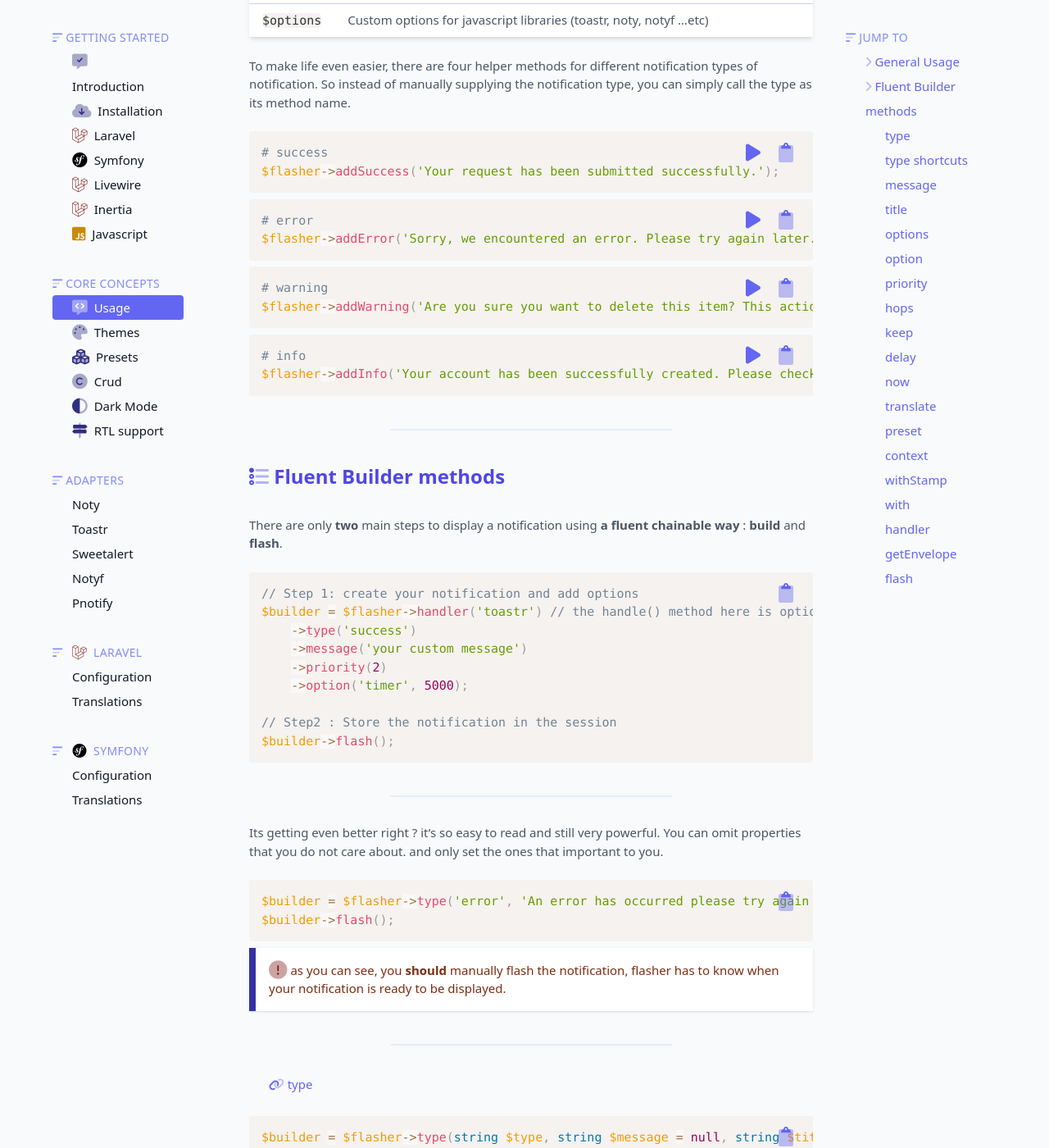
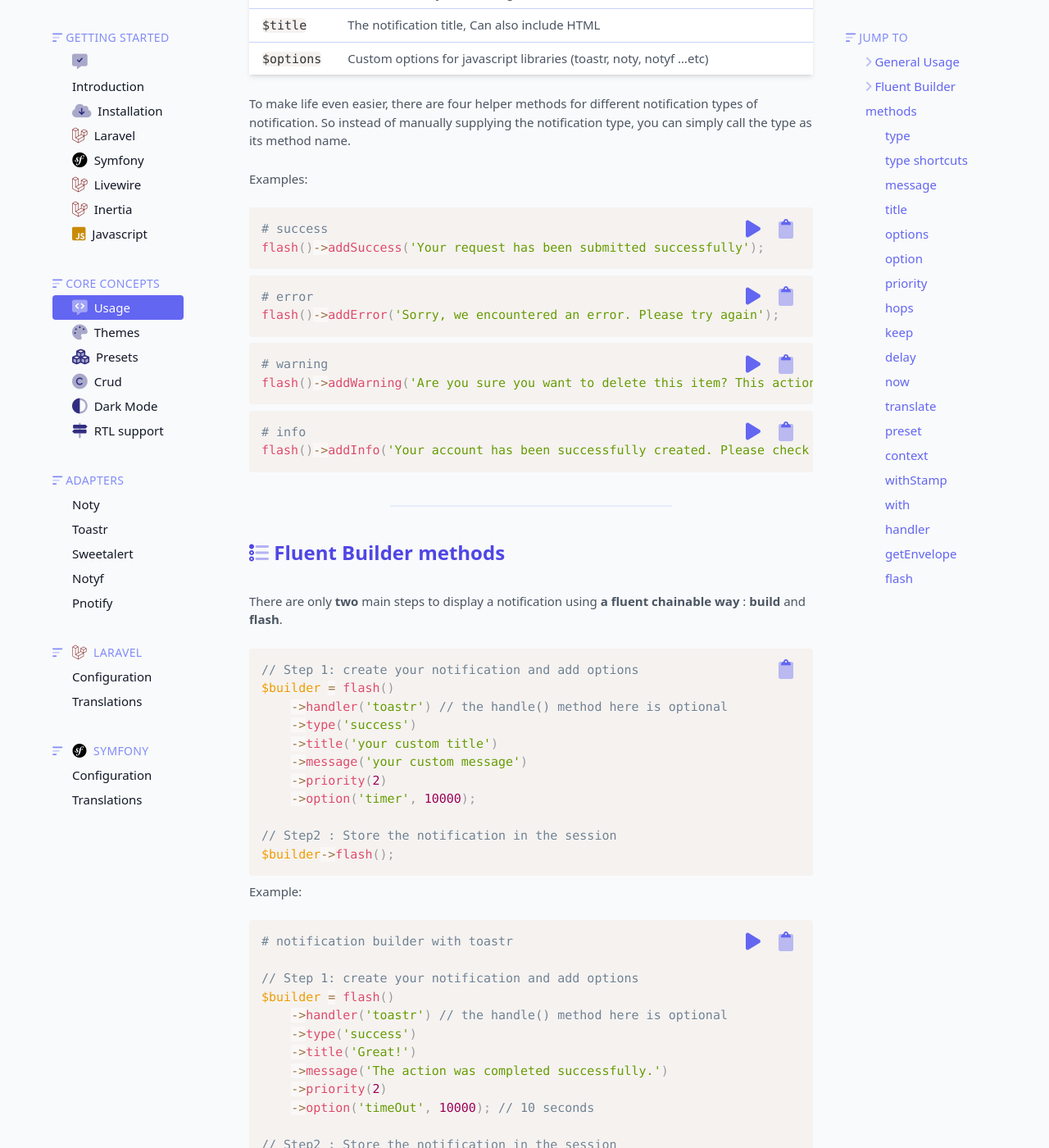
Before and after one commit to php-flasher/php-flasher.github.io, a Jekyll site: the page built from docs/concepts/usage.md, in a window 1280 px wide and 1400 px high, scrolled down 798 px. Shown: the whole window at 82% size. Built offline with Jekyll 4.4.1, drawn with Linux system fonts in a browser that asks for light colours; nearby versions of some CDN libraries; comment, search, counter and statistics services are not loaded; some of the changed text lies outside the part shown.

Commit message:
add more examples

````diff
--- a/_data/entrypoints.yml
+++ b/_data/entrypoints.yml
@@ -13,7 +13,8 @@
     "main": {
       "js": [
         "/dist/runtime.4454596f.js",
-        "/dist/main.0090a42b.js"
+        "/dist/245.aacf1689.js",
+        "/dist/main.14fd2146.js"
       ],
       "css": [
         "/dist/857.11f63fec.css",
--- a/_data/manifest.yml
+++ b/_data/manifest.yml
@@ -2,7 +2,7 @@
   "dist/homepage.css": "/dist/homepage.daa70971.css",
   "dist/homepage.js": "/dist/homepage.82551349.js",
   "dist/main.css": "/dist/main.94bbbeaa.css",
-  "dist/main.js": "/dist/main.0090a42b.js",
+  "dist/main.js": "/dist/main.14fd2146.js",
   "dist/adapter-flasher.js": "/dist/adapter-flasher.74de58f6.js",
   "dist/adapter-noty.js": "/dist/adapter-noty.b07d0868.js",
   "dist/adapter-notyf.js": "/dist/adapter-notyf.d8339f0e.js",
--- a/docs/concepts/usage.md
+++ b/docs/concepts/usage.md
@@ -11,12 +11,14 @@ updated_at: 2022-05-08
 Using this package is actually pretty easy. Adding notifications to your application actually require only one line of code.
 
 ```php
+flash()->addFlash(string $type, string $message, string $title = null, array $options = [])
+```
+
+Example:
+
+```php
 # success
 flash()->addFlash('success', 'Your request has been submitted successfully.');
-```
-
-```php
-$notification = $flasher->addFlash(string $type, string $message, string $title = null, array $options = [])
 ```
 
 | param      | description                                                                                                                                                                                                                                                                                                         |
@@ -29,24 +31,26 @@ $notification = $flasher->addFlash(string $type, string $message, string $title
 To make life even easier, there are four helper methods for different notification types of notification.
 So instead of manually supplying the notification type, you can simply call the type as its method name.
 
+Examples:
+
 ```php
 # success
-$flasher->addSuccess('Your request has been submitted successfully.');
+flash()->addSuccess('Your request has been submitted successfully');
 ```
 
 ```php
 # error
-$flasher->addError('Sorry, we encountered an error. Please try again later.');
+flash()->addError('Sorry, we encountered an error. Please try again');
 ```
 
 ```php
 # warning
-$flasher->addWarning('Are you sure you want to delete this item? This action cannot be undone.');
+flash()->addWarning('Are you sure you want to delete this item? This action cannot be undone.');
 ```
 
 ```php
 # info
-$flasher->addInfo('Your account has been successfully created. Please check your email for a confirmation message.');
+flash()->addInfo('Your account has been successfully created. Please check your email for a confirmation message.');
 ```
 
 ---
@@ -57,11 +61,31 @@ There are only __two__ main steps to display a notification using **a fluent cha
 
 ```php
 // Step 1: create your notification and add options
-$builder = $flasher->handler('toastr') // the handle() method here is optional
+$builder = flash()
+    ->handler('toastr') // the handle() method here is optional
     ->type('success')
+    ->title('your custom title')
     ->message('your custom message')
     ->priority(2)
-    ->option('timer', 5000);
+    ->option('timer', 10000);
+
+// Step2 : Store the notification in the session
+$builder->flash();
+```
+
+Example:
+
+```php
+# notification builder with toastr
+
+// Step 1: create your notification and add options
+$builder = flash()
+    ->handler('toastr') // the handle() method here is optional
+    ->type('success')
+    ->title('Great!')
+    ->message('The action was completed successfully.')
+    ->priority(2)
+    ->option('timeOut', 10000); // 10 seconds
 
 // Step2 : Store the notification in the session
 $builder->flash();
@@ -71,11 +95,6 @@ $builder->flash();
 
 Its getting even better right ? it's so easy to read and still very powerful. You can omit properties that you do not care about. and only set the ones that important to you.
 
-```php
-$builder = $flasher->type('error', 'An error has occurred please try again later.');
-$builder->flash();
-```
-
 > <span class="text-orange-900"><i class="fa-duotone fa-circle-exclamation text-red-900 fa-xl"></i> as you can see, you **should** manually flash the notification, flasher has to know when your notification is ready to be displayed.</span> <br>
 
 ---
@@ -83,7 +102,17 @@ $builder->flash();
 <p id="method-type"><a href="#method-type" class="anchor"><i class="fa-duotone fa-link"></i> type</a></p>
 
 ```php
-$builder = $flasher->type(string $type, string $message = null, string $title = null, array $options = [])
+flash()->type(string $type, string $message = null, string $title = null, array $options = []);
+```
+
+Example:
+
+```php
+# example with type
+
+flash()
+    ->type('error', 'An error has occurred please try again later.')
+    ->flash();
 ```
 
 | param      | description                                                                                                                                                                                                                                                                                     |
@@ -91,67 +120,103 @@ $builder = $flasher->type(string $type, string $message = null, string $title =
 | `$type`    | <span class="text-white bg-green-600 px-2 py-1 rounded">success</span>, <span class="text-white bg-red-600 px-2 py-1 rounded">error</span>, <span class="text-white bg-yellow-600 px-2 py-1 rounded">warning</span>, <span class="text-white bg-blue-600 px-2 py-1 rounded">info</span> ....etc |
 | `$message` | The body of the message you want to deliver to your user. This may contain HTML. If you add links, be sure to add the appropriate classes for the framework you are using.                                                                                                                      |
 | `$title`   | The notification title                                                                                                                                                                                                                                                                          |
-| `$options` | Custom options for javascript libraries (toastr, noty, notyf ...etc)                                                                                                                                                                                                                            |
-| `$builder` | An instance of the notification builder, so you could chain other builder methods on it                                                                                                                                                                                                         |
+| `$options` | Custom options to be passed to the javascript libraries (toastr, noty, notyf ...etc)                                                                                                                                                                                                            |
 
 ---
 
 <p id="method-shortcuts"><a href="#method-shortcuts" class="anchor"><i class="fa-duotone fa-link"></i> type shortcuts</a></p>
 
 ```php
-$builder = $flasher->success(string $message = null, string $title = null, array $options = [])
-$builder = $flasher->error(string $message = null, string $title = null, array $options = [])
-$builder = $flasher->warning(string $message = null, string $title = null, array $options = [])
-$builder = $flasher->info(string $message = null, string $title = null, array $options = [])
+flash()->success(string $message = null, string $title = null, array $options = []);
+flash()->error(string $message = null, string $title = null, array $options = []);
+flash()->warning(string $message = null, string $title = null, array $options = []);
+flash()->info(string $message = null, string $title = null, array $options = []);
 ```
 
-| description                               |
-|-------------------------------------------|
-| Shortcuts for the $flasher->type() method |
+example :
+
+```php
+# success type with title
+
+flash()
+    ->success('The action was completed successfully.', 'Congratulations!')
+    ->flash();
+```
 
 ---
 
 <p id="method-message"><a href="#method-message" class="anchor"><i class="fa-duotone fa-link"></i> message</a></p>
 
 ```php
-$builder = $flasher->message(string $message);
+flash()->message(string $message);
 ```
 
-| param      | description                 |
-|------------|-----------------------------|
-| `$message` | The message to be displayed |
+Example:
+
+```php
+# error message
+
+flash()
+    ->message('This may take some time. Do not refresh the page.')
+    ->error()
+    ->flash();
+```
 
 ---
 
 <p id="method-title"><a href="#method-title" class="anchor"><i class="fa-duotone fa-link"></i> title</a></p>
 
 ```php
-$builder = $flasher->title(string $title);
+flash()->title(string $title);
 ```
 
-| param    | description            |
-|----------|------------------------|
-| `$title` | The notification title |
+Example:
+
+```php
+# error message with title
+
+flash()
+    ->title('Oops!')
+    ->message('This may take some time. Do not refresh the page.')
+    ->error()
+    ->flash();
+```
 
 ---
 
 <p id="method-options"><a href="#method-options" class="anchor"><i class="fa-duotone fa-link"></i> options</a></p>
 
 ```php
-$builder = $flasher->options(array $options, bool $merge = true);
+flash()->options(array $options, bool $merge = true);
 ```
 
-| param      | description                                                          |
-|------------|----------------------------------------------------------------------|
-| `$options` | Custom options for javascript libraries (toastr, noty, notyf ...etc) |
-| `$merge`   | Merge options if you call the options method multiple times          |
+Example:
+
+```php
+# error message with options
+
+flash()
+    ->title('Oops!')
+    ->message('This may take some time. Do not refresh the page.')
+    ->error()
+    ->options([
+        'timeout' => 10000, // 10 seconds
+        'position' => 'top-center',
+    ])
+    ->flash();
+```
+
+| param      | description                                                                          |
+|------------|--------------------------------------------------------------------------------------|
+| `$options` | Custom options to be passed to the javascript libraries (toastr, noty, notyf ...etc) |
+| `$merge`   | Merge options if you call the options method multiple times                          |
 
 ---
 
 <p id="method-option"><a href="#method-option" class="anchor"><i class="fa-duotone fa-link"></i> option</a></p>
 
 ```php
-$builder = $flasher->option(string $option, mixed $value);
+flash()->option(string $option, mixed $value);
 ```
 
 | param     | description  |
@@ -164,7 +229,7 @@ $builder = $flasher->option(string $option, mixed $value);
 <p id="method-priority"><a href="#method-priority" class="anchor"><i class="fa-duotone fa-link"></i> priority</a></p>
 
 ```php
-$builder = $flasher->priority(int $priority);
+$builder = flash()->priority(int $priority);
 ```
 
 | param       | description                                                                                |
@@ -178,7 +243,7 @@ $builder = $flasher->priority(int $priority);
 Sometimes you may want a flash message to persist for longer than a single request. As an example, with a multi-page form, you may want to store messages until all pages have been filled.
 
 ```php
-$builder = $flasher->hops(int $hops);
+$builder = flash()->hops(int $hops);
 ```
 
 | param   | description                                                   |
@@ -190,7 +255,7 @@ $builder = $flasher->hops(int $hops);
 <p id="method-keep"><a href="#method-keep" class="anchor"><i class="fa-duotone fa-link"></i> keep</a></p>
 
 ```php
-$builder = $flasher->keep();
+$builder = flash()->keep();
 ```
 
 | description                                        |
@@ -202,7 +267,7 @@ $builder = $flasher->keep();
 <p id="method-delay"><a href="#method-delay" class="anchor"><i class="fa-duotone fa-link"></i> delay</a></p>
 
 ```php
-$builder = $flasher->delay(int $delay);
+$builder = flash()->delay(int $delay);
 ```
 
 | param    | description                                                                        |
@@ -214,19 +279,19 @@ $builder = $flasher->delay(int $delay);
 <p id="method-now"><a href="#method-now" class="anchor"><i class="fa-duotone fa-link"></i> now</a></p>
 
 ```php
-$builder = $flasher->now();
+$builder = flash()->now();
 ```
 
 | description                     |
 |---------------------------------|
-| Shortcut for $flasher->delay(0) |
+| Shortcut for flash()->delay(0) |
 
 ---
 
 <p id="method-translate"><a href="#method-translate" class="anchor"><i class="fa-duotone fa-link"></i> translate</a></p>
 
 ```php
-$builder = $flasher->translate(string $locale = null);
+$builder = flash()->translate(string $locale = null);
 ```
 
 | param     | description                                                                 |
@@ -238,7 +303,7 @@ $builder = $flasher->translate(string $locale = null);
 <p id="method-preset"><a href="#method-preset" class="anchor"><i class="fa-duotone fa-link"></i> preset</a></p>
 
 ```php
-$builder = $flasher->preset(string $preset, bool $flash = true);
+$builder = flash()->preset(string $preset, bool $flash = true);
 ```
 
 | param     | description                                                           |
@@ -251,7 +316,7 @@ $builder = $flasher->preset(string $preset, bool $flash = true);
 <p id="method-context"><a href="#method-context" class="anchor"><i class="fa-duotone fa-link"></i> context</a></p>
 
 ```php
-$builder = $flasher->context(array $context = []);
+$builder = flash()->context(array $context = []);
 ```
 
 | param      | description                                    |
@@ -263,7 +328,7 @@ $builder = $flasher->context(array $context = []);
 <p id="method-withStamp"><a href="#method-withStamp" class="anchor"><i class="fa-duotone fa-link"></i> withStamp</a></p>
 
 ```php
-$builder = $flasher->withStamp(StampInterface $stamp);
+$builder = flash()->withStamp(StampInterface $stamp);
 ```
 
 | param    | description                                |
@@ -275,7 +340,7 @@ $builder = $flasher->withStamp(StampInterface $stamp);
 <p id="method-with"><a href="#method-with" class="anchor"><i class="fa-duotone fa-link"></i> with</a></p>
 
 ```php
-$builder = $flasher->with(array $stamps);
+$builder = flash()->with(array $stamps);
 ```
 
 | param     | description                                                         |
@@ -287,7 +352,7 @@ $builder = $flasher->with(array $stamps);
 <p id="method-handler"><a href="#method-handler" class="anchor"><i class="fa-duotone fa-link"></i> handler</a></p>
 
 ```php
-$builder = $flasher->handler(string $handler);
+$builder = flash()->handler(string $handler);
 ```
 
 | param      | description                                                                                             |
@@ -299,7 +364,7 @@ $builder = $flasher->handler(string $handler);
 <p id="method-getEnvelope"><a href="#method-getEnvelope" class="anchor"><i class="fa-duotone fa-link"></i> getEnvelope</a></p>
 
 ```php
-$envelope = $flasher->getEnvelope();
+$envelope = flash()->getEnvelope();
 ```
 
 | param       | description                                                             |
@@ -314,7 +379,7 @@ $envelope = $flasher->getEnvelope();
 
 
 ```php
-$envelope = $flasher->flash(array $stamps = []);
+$envelope = flash()->flash(array $stamps = []);
 ```
 
 | param       | description                                                         |
````
Also changed, not shown: assets/js/_tryit.js (+25 -0 lines), dist/main.0090a42b.js (deleted), dist/main.14fd2146.js (added).
